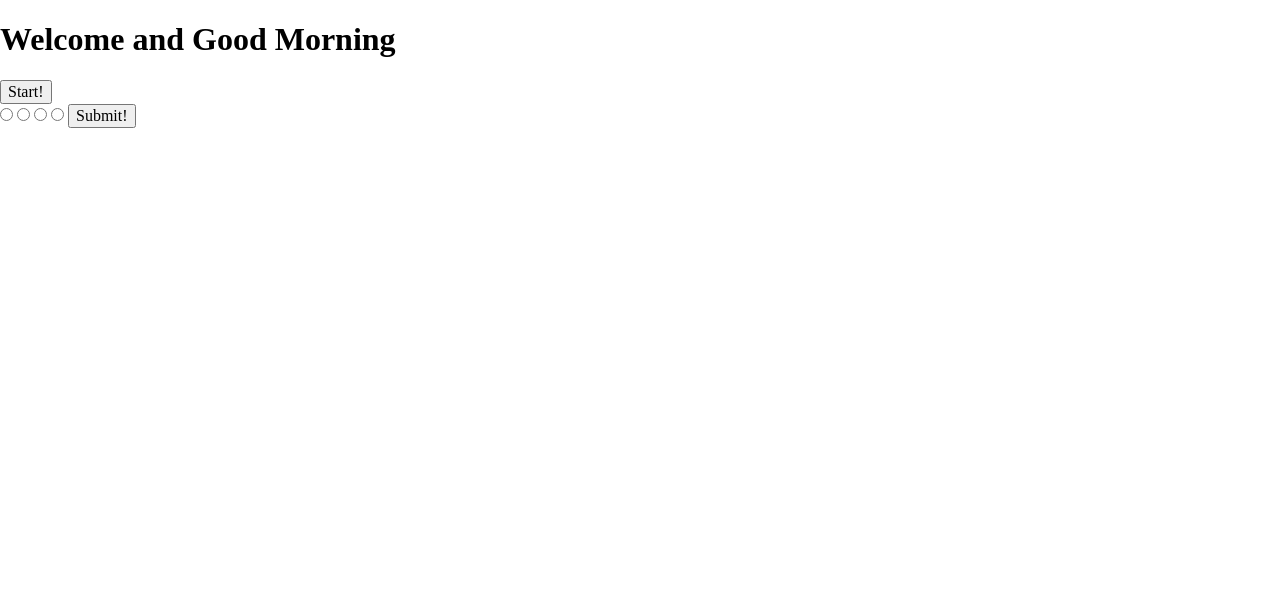
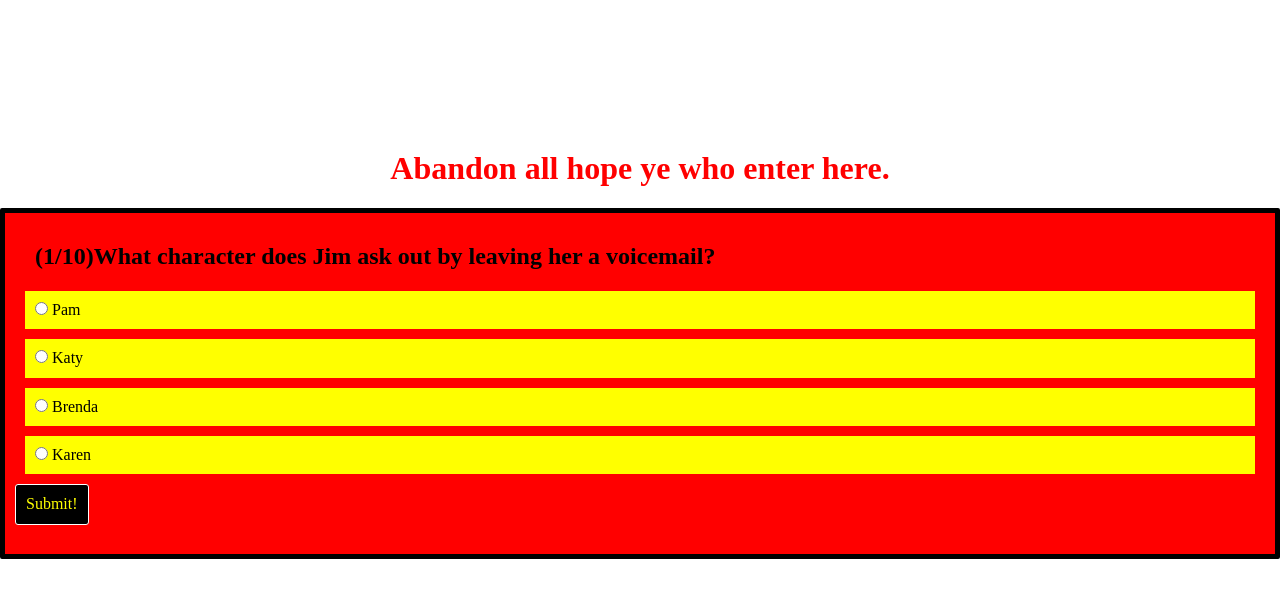
Before and after one commit to pcmalinowski/QuizApp, a plain HTML site: page index.html in a window 1280 px wide. Both pictures are taken after a click on the button "Start!". Drawn offline with nearby package versions, Linux system fonts and the light colour scheme.

Commit message:
second commit

```diff
--- a/index.html
+++ b/index.html
@@ -1,7 +1,8 @@
 <!DOCTYPE html>
 <html lang="en">
 <head>
-<meta charset="ISO-8859-1">
+<meta charset="UTF-8">
+<meta name="viewport" content="width=device-width, initial-scale=1.0">
 <title>The Office Trivia Quiz</title>
 <link rel="stylesheet" href="https://cdnjs.cloudflare.com/ajax/libs/normalize/4.2.0/normalize.min.css">
 <link rel="stylesheet" href="main.css">
@@ -10,10 +11,10 @@
 <body>
 
 <header>
-	<h1> Welcome and Good Morning</h1>
+	<h1> Abandon all hope ye who enter here.</h1>
 </header>
 
-<main>
+<main role="main">
 
 	<div class= "quiz-box">
 
@@ -21,9 +22,10 @@
 			<button id="start-button" class=""> Start!</button>
 		</div>
 
-		<section>
-		<form id="questions-list">
-			<label class='answer'>
+		<section id="quiz-text" class="question hidden">
+      <h2 class="js-question-text"></h2>
+      <form id="questions-list">
+			    <label class='answer'>
             <input type="radio" name="answerSelect" required>
             <span></span>
           </label>
@@ -40,18 +42,24 @@
             <span></span>
           </label>
           <button id="submit-choice" type="submit">Submit!</button>
-        </form>
+      </form>
 		</section>
+
+    <div class="answer-feedback">
+      <h3 class="answer-text"></h3>
+    </div>
+
 		<div>
 			<div class= "js-quiz-results"></div>
-			<div>
+			<div class="button-style">
 			<button id= "restart-quiz" class="hidden"> RESTART</button>
 			</div>
 		</div>
+
 	</div>
 
 </main>
-  <script src="//code.jquery.com/jquery.min.js"></script>
-  <script type="text/javascript" src="index.js"></script>
+  <script src="https://cdnjs.cloudflare.com/ajax/libs/jquery/3.2.1/jquery.min.js"></script>
+  <script src="./index.js"></script>
 </body>
 </html>
--- a/index.js
+++ b/index.js
@@ -1,65 +1,152 @@
 $(function () {
   startQuiz();
-  handleCorrectAnswerInfo();
   handleAnswerSubmitted();
-  renderQuestionBox();
+  findQuestion();
 });
 
 var choose = {
 	questions: [
 	{
-      question: ``,
-      answers: ['', '', '', ''],
-      correctAnswer: ``
+      question: `What character does Jim ask out by leaving her a voicemail?`,
+      answers: ['Pam', 'Katy', 'Brenda', 'Karen'],
+      rightAnswer: `Brenda`
     },
     {
-      question: ``,
-      answers: [``, ``, ``, ``],
-      correctAnswer: ``
+      question: `How did the chair model die?`,
+      answers: [`Car Crash`, `Overdose`, `Skydiving`, `Brushing her teeth`],
+      rightAnswer: `Car Crash`
     },
     {
-      question: ``,
-      answers: [``, ``, ``, ``],
-      correctAnswer: ``
+      question: `What is the name of Michael's computer?`,
+      answers: [`Howard`, `Frank`, `Chevy`, `Harvey`],
+      rightAnswer: `Harvey`
     },
     {
-      question: ``,
-      answers: [``, ``, ``, ``],
-      correctAnswer: ``
+      question: `Where does Jim say you can buy gaydar?`,
+      answers: [`Brookstone`, `Sharper Image`, `Skymall`, `RadioShack`],
+      rightAnswer: `Sharper Image`
     },
     {
-      question: ``,
-      answers: [``, ``, ``, ``],
-      correctAnswer: ``
+      question: `What soccer team was Jim on in 4th Grade?`,
+      answers: [`The Orange Team`, `The Red Team`, `The Lightning`, `The Chargers`],
+      rightAnswer: `The Orange Team`
     },
     {
-      question: ``,
-      answers: [``, ``, ``, ``],
-      correctAnswer: ``
+      question: `What is the name of the file of Jan's racy vacation photo?`,
+      answers: [`HOT`, `Jamaican Jan Sun Princess`, `Jamaican Jan Paradise`, `Vacation Jan By Micheal Scott`],
+      rightAnswer: `Jamaican Jan Sun Princess`
     },
     {
-      question: ``,
-      answers: [``, ``, ``, ``],
-      correctAnswer: ``
+      question: `What device does Pam use to time Dwights laps running around the building?`,
+      answers: [`Digital Thermometer`, `Computer Mouse`, `Stopwatch`, `Cellphone`],
+      rightAnswer: `Digital Thermometer`
     },
     {
-      question: ``,
-      answers: [``, ``, ``, ``],
-      correctAnswer: ``
+      question: `What part Native American does Micheal claim to be?`,
+      answers: [`1/6`, `1/3`, `2/15`, `4/18`],
+      rightAnswer: `2/15`
     },
     {
-      question: ``,
-      answers: [``, ``, ``, ``],
-      correctAnswer: ``
+      question: `During his survival mission, which of these did Micheal not take into the woods?`,
+      answers: [`Camera`, `Lighter`, `Knife`, `Bag of Cereal`],
+      rightAnswer: `Lighter`
     },
     {
-      question: ``,
-      answers: [``, ``, ``, ``],
-      correctAnswer: ``
+      question: `What type of meat is in Dwight's meat sandwich?`,
+      answers: [`Alligator`, `Pork`, `Pony`, `Goat`],
+      rightAnswer: `Pony`
     }
 	],
 
-questionIndex: 0,
-totalCorrect: 0,
+questionList: 0,
+numberRight: 0,
 
 };
+
+function startQuiz() {
+  $('#start-button').click(function (event) {
+    $('#quiz-text').removeClass('hidden');
+    $('#start-button').addClass('hidden');
+  });
+}
+
+function resetQuiz() {
+  choose.numberRight = 0;
+  choose.questionList = 0;
+}
+
+function findQuestion() {
+  var questionObj = choose.questions[choose.questionList];
+  creatQuestionText();
+  renderQuestionChoices(questionObj.answers);
+}
+
+function creatQuestionText() {
+  var changeHTML = '<span>(' + (choose.questionList + 1) + '/' + choose.questions.length + ')</span>'
+  var questionText = choose.questions[choose.questionList].question;
+  $('.js-question-text').html(changeHTML + questionText);
+}
+
+function renderQuestionChoices(answers) {
+  $('#questions-list label').each(function (index, label) {
+    $(this).find('input').attr('value', answers[index]);
+    $(this).find('input').prop('checked', false);
+    $(this).find('span').text(answers[index]);
+  });
+}
+
+function handleAnswerSubmitted() {
+  $('#submit-choice').click(function (event) {
+    event.preventDefault();
+    var userPick = $('input[name="answerSelect"]:checked').val();
+    checkAnswer(userPick);
+  });
+}
+
+function checkAnswer(userPick) {
+  var correctChoice = choose.questions[choose.questionList].rightAnswer;
+  if (userPick == correctChoice) {
+    choose.numberRight++;
+    renderQuestionFeedback(true);
+    choose.questionList++;
+  } else if(userPick == undefined){
+    renderQuestionFeedback('unanswered');
+  } else {
+    renderQuestionFeedback(false);
+    choose.questionList++;
+  }
+  if (choose.questionList == choose.questions.length) {
+    renderFinalResults();
+  } else {
+    findQuestion();
+  }
+}
+
+function renderQuestionFeedback(boolean) {
+  var feedback = $('.answer-feedback');
+  if (boolean == true){
+    feedback.find('h3').text('Yeshhh!');
+  } else if (boolean == false){
+    feedback.find('h3').text('Toby, you are the worst.');
+  } else if (boolean == 'unanswered'){
+    feedback.find('h3').text('I will just wait till everyone goes home to make a decision.');
+  }
+}
+
+function renderFinalResults() {
+  $('quiz-text').addClass('hidden');
+  $('#restart-quiz').removeClass('hidden');
+  var element = $('.js-quiz-results');
+  element.html('<h2>' + 'You answered ' + choose.numberRight + ' of ' + choose.questions.length + ' right!' + '</h2>');
+  handleQuizRestart();
+}
+
+function handleQuizRestart() {
+  $('#restart-quiz').on('click', function (event) {
+    $('#quiz-text').removeClass('hidden');
+    $('#restart-quiz').addClass('hidden');
+    $('.js-quiz-results').text('');
+    resetQuiz();
+    findQuestion();
+  });
+}
--- a/main.css
+++ b/main.css
@@ -1,7 +1,56 @@
-*{
+* {
 	box-sizing: border-box;
+}
+h1 {
+	margin-top: 150px;
+	color: red;
+	text-align: center;
+}
+
+h2 {
+	margin: 20px;
+}
+
+button {
+	padding: 10px;
+  	border-radius: 3px;
+  	border: 1px solid white;
+  	color: yellow;
+  	background-color: black;
+
+}
+
+body {
+	font-family: ;
+	color: black;
 }
 
 .hidden{
 	display: none;
 }
+.quiz-box {
+		border: 5px solid black;
+		border-radius: 2px;
+		background-color: red;
+		width: auto;
+		padding: 10px;
+		margin: 0 auto 0 auto;
+}
+
+.answer {
+	margin: 10px;
+	background-color: yellow;
+	padding: 10px;
+	display: block;
+	color: black;
+}
+
+#start-button {
+	background-color: black;
+	color: white;
+	text-align: center;
+}
+
+.button-style {
+	text-align: center;
+}
```
